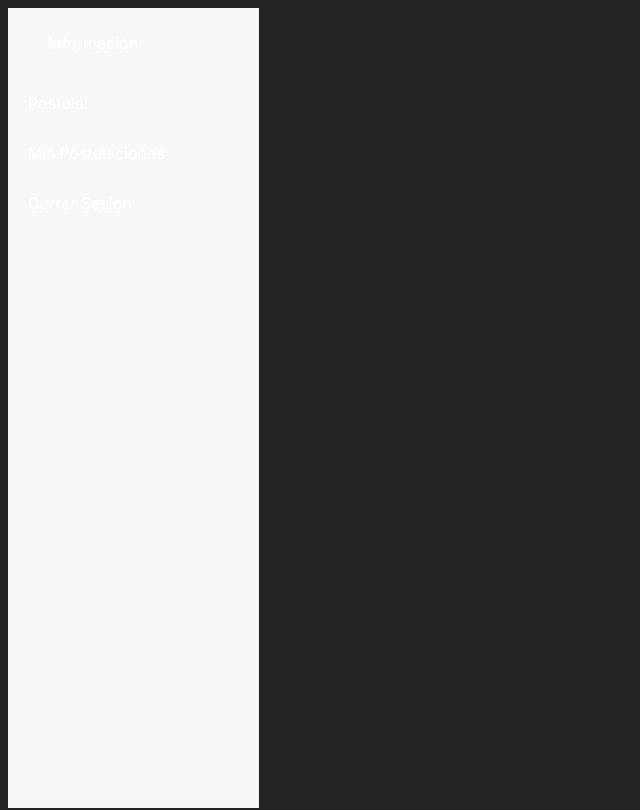
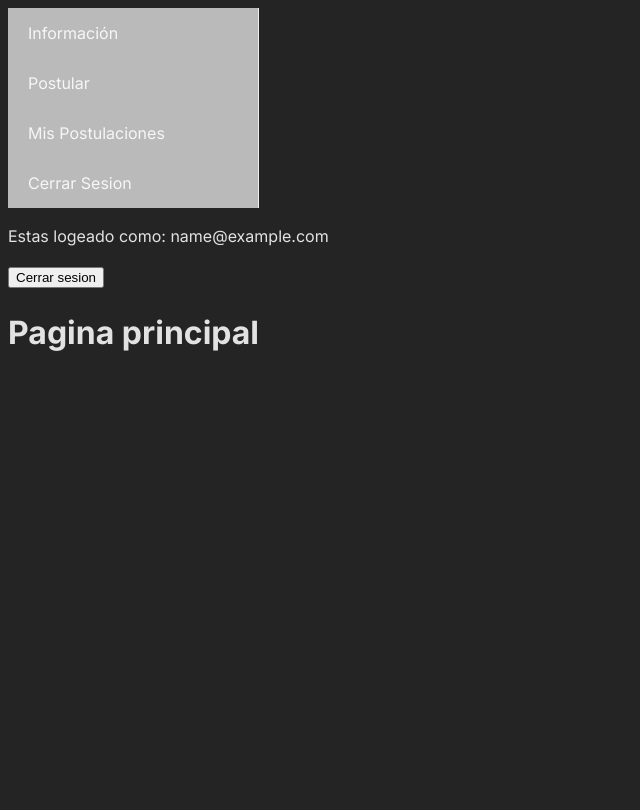
Before and after one commit to MahiroDev97/IS_PROYECTO_2023-2, a React (Vite) app in the folder frontend/: page / in a window 1280 px wide. Shown: the top 810 px of the page, without its empty margins (0-640 px from the left). Built offline with nearby package versions, Linux system fonts and the light colour scheme; no server answers; sample sign-in values are in the browser's storage.

Commit message:
Cambios front

```diff
--- a/frontend/package.json
+++ b/frontend/package.json
@@ -12,6 +12,7 @@
   "dependencies": {
     "@emotion/react": "^11.11.1",
     "@emotion/styled": "^11.11.0",
+    "@mui/icons-material": "^5.15.0",
     "@mui/material": "^5.15.0",
     "axios": "^1.5.1",
     "js-cookie": "^3.0.5",
--- a/frontend/src/routes/Root.jsx
+++ b/frontend/src/routes/Root.jsx
@@ -3,7 +3,7 @@ import { useNavigate } from 'react-router-dom';
 import { logout } from '../services/auth.service';
 import { AuthProvider, useAuth } from '../context/AuthContext';
 import { Sidebar, Menu, MenuItem, SubMenu } from 'react-pro-sidebar';
-import "/styles/root.css";
+//import "/styles/root.css";
 
 function Root() {
   return (
@@ -29,7 +29,8 @@ function PageRoot() {
     <div>
       <div>
       <Sidebar className='sidebar'>
-        <Menu className='menu'>
+        <Menu theme ="dark" className='menu'>
+
           <MenuItem className='menu-item'> Información </MenuItem>
           <MenuItem> Postular </MenuItem>
           <MenuItem> Mis Postulaciones </MenuItem>
--- a/frontend/styles/root.css
+++ b/frontend/styles/root.css
@@ -6,6 +6,7 @@
   left: 0;
   top: 0;
   overflow: auto;
+  color: grey;
 
   .menu {
     list-style: none;
```
Also changed, not shown: 1 other file (tests, documents, lock files or other folders).
